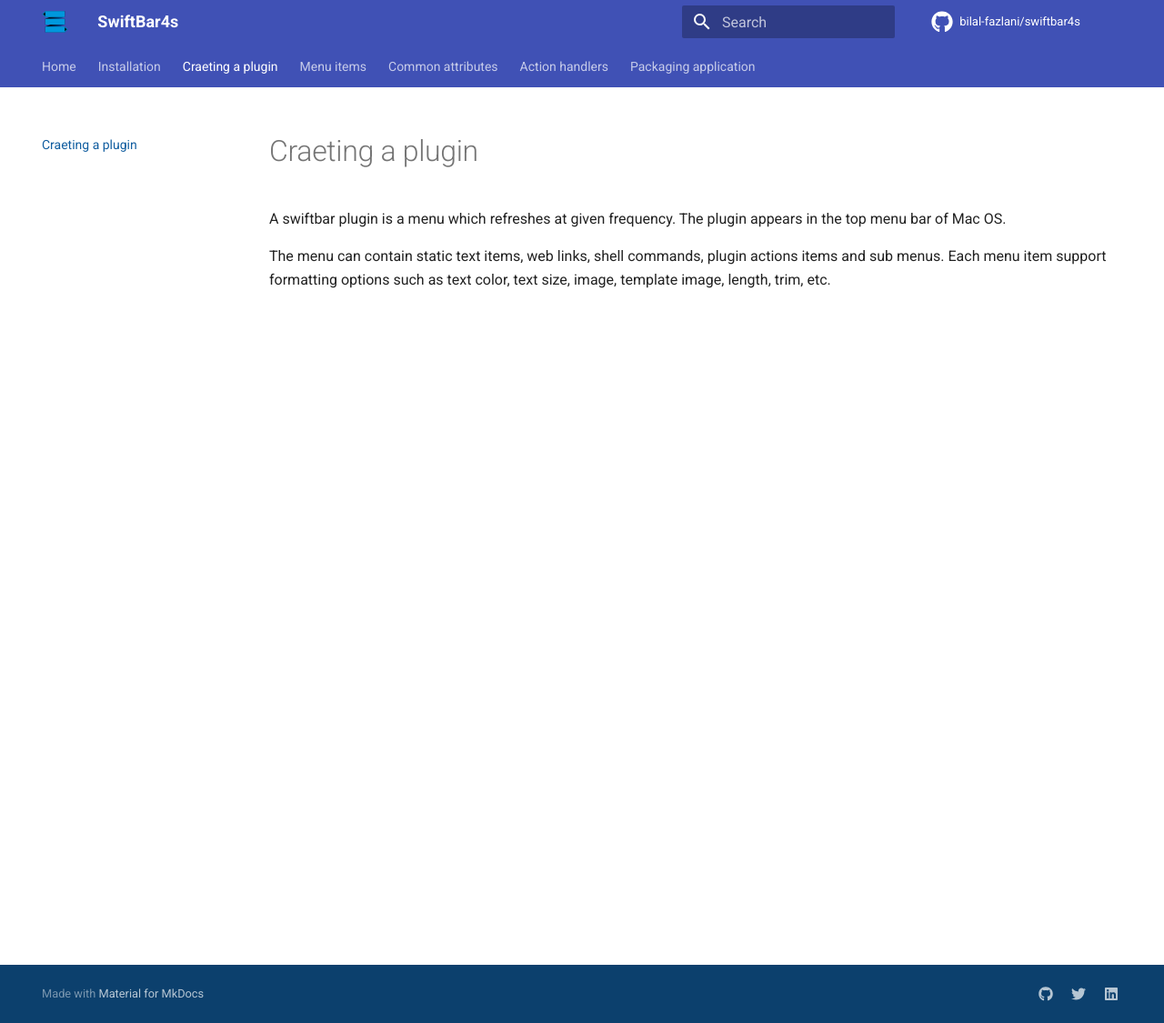
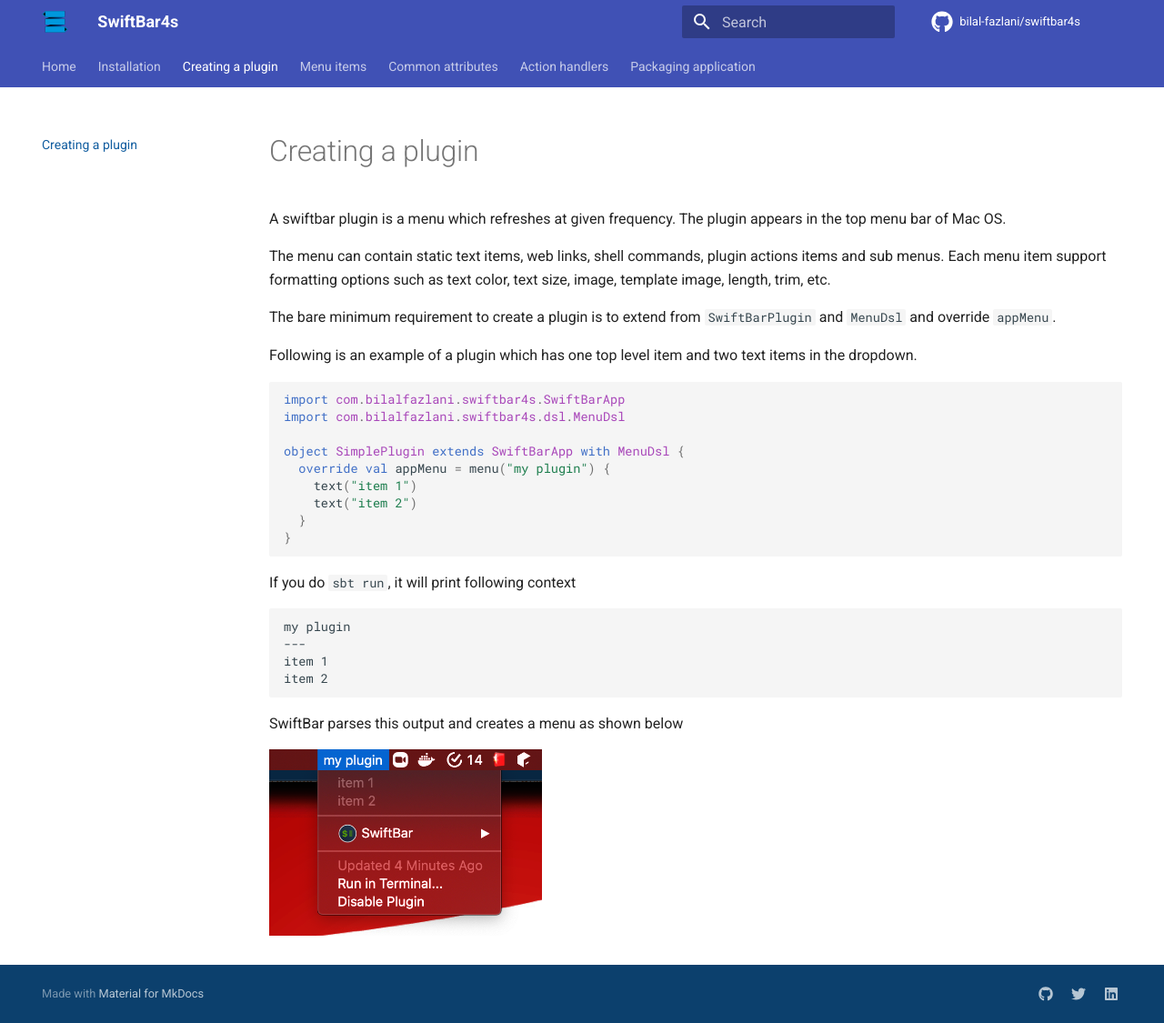
Before and after one commit to bilal-fazlani/swiftbar4s, an MkDocs documentation site: the page built from docs/creating-plugin.md, in a window 1280 px wide and 1125 px high. Shown: the whole window at 91% size. Built offline with MkDocs 1.6.1 and Material for MkDocs 9.7.7, drawn with Linux system fonts in a browser that asks for light colours; comment, search, counter and statistics services are not loaded.

Commit message:
add doc for creating a simple plugin

````diff
--- a/docs/creating-plugin.md
+++ b/docs/creating-plugin.md
@@ -1,6 +1,35 @@
-# Craeting a plugin
+# Creating a plugin
 
 A swiftbar plugin is a menu which refreshes at given frequency.
 The plugin appears in the top menu bar of Mac OS.
 
 The menu can contain static text items, web links, shell commands, plugin actions items and sub menus. Each menu item support formatting options such as text color, text size, image, template image, length, trim, etc.
+
+The bare minimum requirement to create a plugin is to extend from `SwiftBarPlugin` and `MenuDsl` and override `appMenu`.
+
+Following is an example of a plugin which has one top level item and two text items in the dropdown.
+
+```scala
+import com.bilalfazlani.swiftbar4s.SwiftBarApp
+import com.bilalfazlani.swiftbar4s.dsl.MenuDsl
+
+object SimplePlugin extends SwiftBarApp with MenuDsl {
+  override val appMenu = menu("my plugin") {
+    text("item 1")
+    text("item 2")
+  }
+}
+```
+
+If you do `sbt run`, it will print following context
+
+```text
+my plugin
+---
+item 1
+item 2
+```
+
+SwiftBar parses this output and creates a menu as shown below
+
+![simple](/images/creating-plugin/simple.png){: style="width:300px"}
````
Also changed, not shown: docs/images/creating-plugin/simple.png (added).
